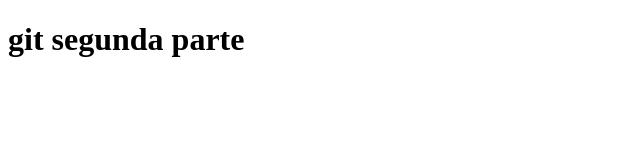
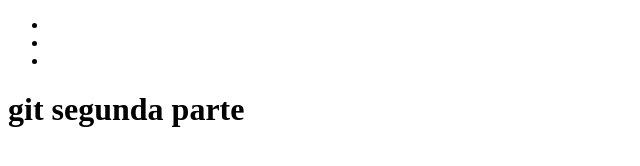
Before and after one commit to emii101/prueba-subida, a plain HTML site: page index.html in a window 1280 px wide. Shown: the whole page, without its empty margins (0-640 px from the left). Drawn offline with Linux system fonts and the light colour scheme.

Commit message:
se creo el header

```diff
--- a/index.html
+++ b/index.html
@@ -9,7 +9,17 @@
 </head>
 
 <body>
+    <header>
+        <nav>
+            <ul>
+                <li></li>
+                <li></li>
+                <li></li>
+            </ul>
+        </nav>
+    </header>
     <h1>git segunda parte</h1>
+
 </body>
 
 </html>
```
